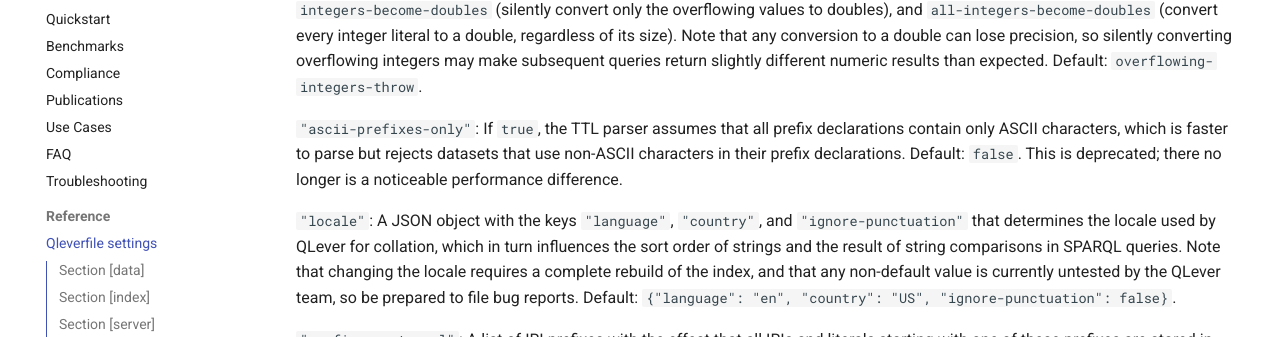
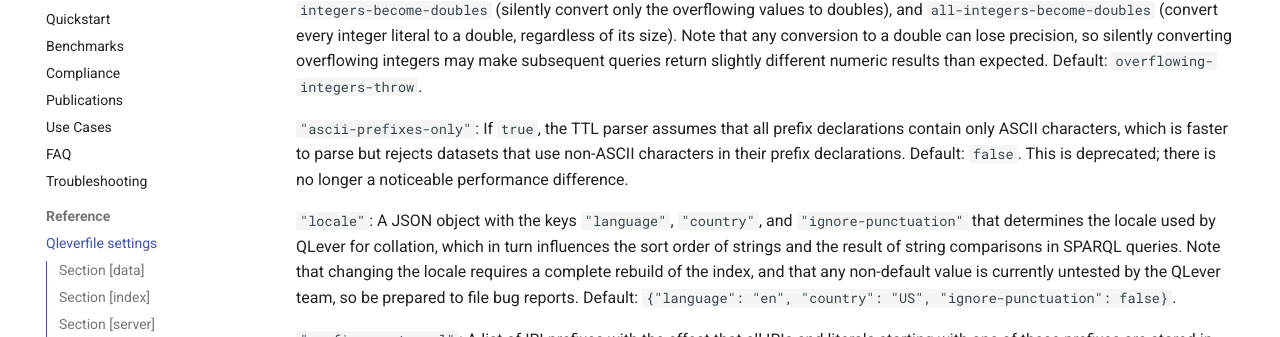
Before and after one commit to qlever-dev/qlever-docs, an MkDocs documentation site: the page built from docs/qleverfile.md, in a window 1280 px wide and 900 px high, scrolled down 4826 px. Shown: the part 116-453 px from the top of the window. Built offline with MkDocs 1.6.1 and Material for MkDocs 9.7.7, drawn with Linux system fonts in a browser that asks for light colours; plug-ins that fetch from the network failed and are left out; comment, search, counter and statistics services are not loaded; the version menu is left out.

Commit message:
Potential fix for pull request finding
Co-authored-by: Copilot Autofix powered by AI <175728472+Copilot@users.noreply.github.com>

```diff
--- a/docs/qleverfile.md
+++ b/docs/qleverfile.md
@@ -288,7 +288,7 @@ queries return slightly different numeric results than expected. Default:
 `"ascii-prefixes-only"`: If `true`, the TTL parser assumes that all prefix
 declarations contain only ASCII characters, which is faster to parse but
 rejects datasets that use non-ASCII characters in their prefix declarations.
-Default: `false`. This is deprecated; there no longer is a noticeable
+Default: `false`. This is deprecated; there is no longer a noticeable
 performance difference.
 
 `"locale"`: A JSON object with the keys `"language"`, `"country"`, and
```
